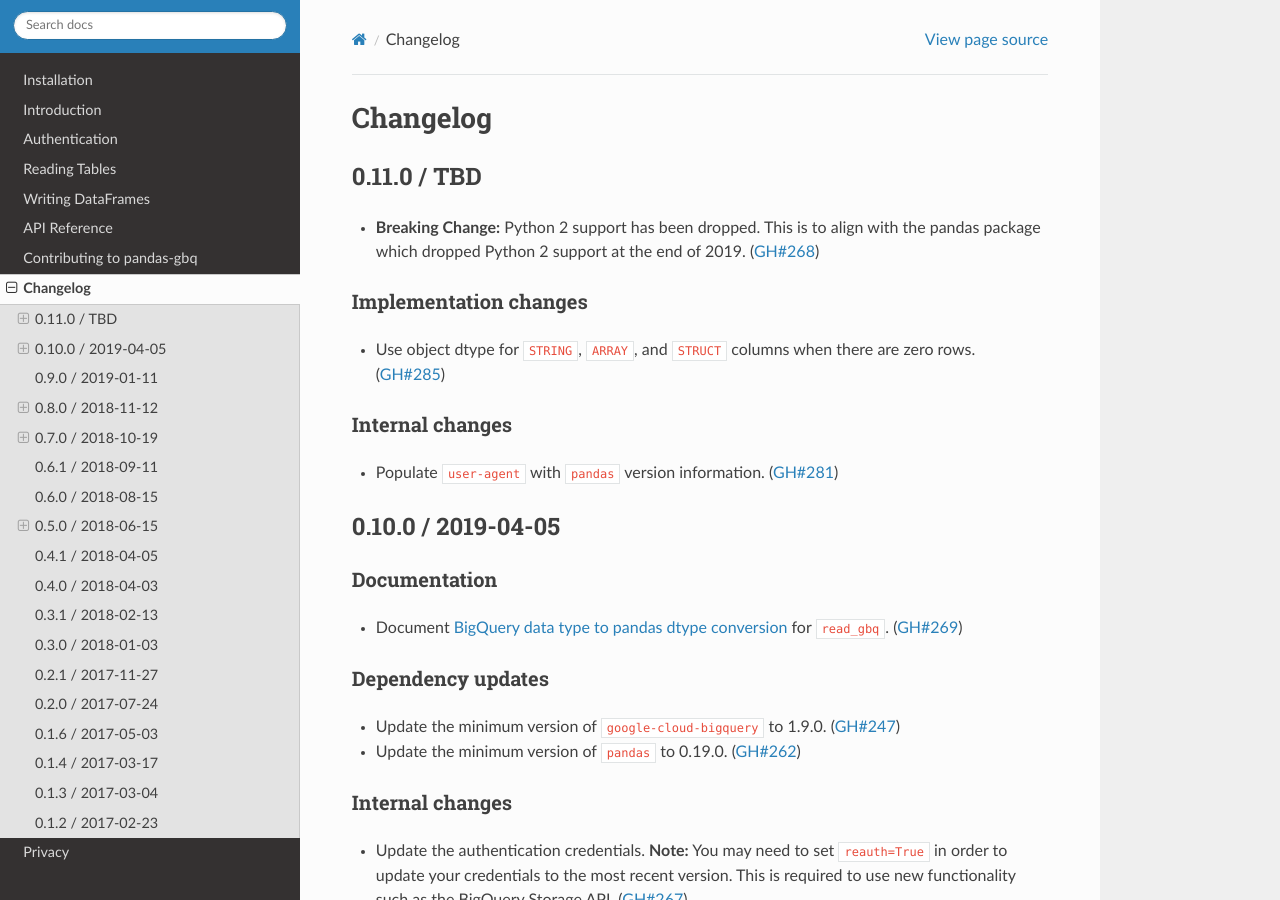
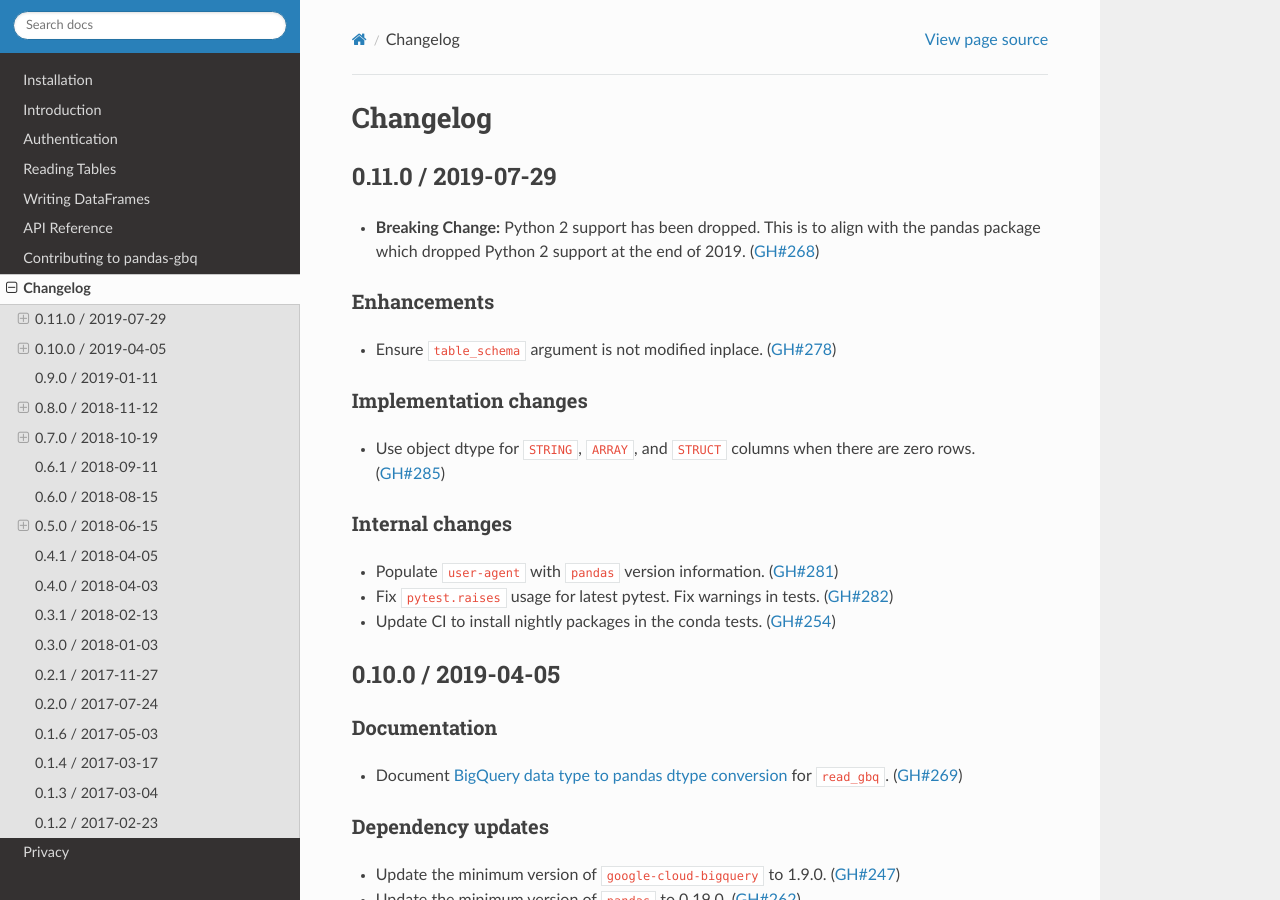
Before and after one commit to googleapis/python-bigquery-pandas, a Sphinx documentation site: the page built from docs/source/changelog.rst, in a window 1280 px wide and 900 px high. Built offline with Sphinx 7.4.7 and the Read the Docs theme 2.0.0, drawn with Linux system fonts in a browser that asks for light colours.

Commit message:
Release 0.11.0

```diff
--- a/docs/source/changelog.rst
+++ b/docs/source/changelog.rst
@@ -3,12 +3,17 @@ Changelog
 
 .. _changelog-0.11.0:
 
-0.11.0 / TBD
-------------
+0.11.0 / 2019-07-29
+-------------------
 
 - **Breaking Change:** Python 2 support has been dropped. This is to align
   with the pandas package which dropped Python 2 support at the end of 2019.
   (:issue:`268`)
+
+Enhancements
+~~~~~~~~~~~~
+
+- Ensure ``table_schema`` argument is not modified inplace. (:issue:`278`)
 
 Implementation changes
 ~~~~~~~~~~~~~~~~~~~~~~
@@ -20,6 +25,9 @@ Internal changes
 ~~~~~~~~~~~~~~~~
 
 - Populate ``user-agent`` with ``pandas`` version information. (:issue:`281`)
+- Fix ``pytest.raises`` usage for latest pytest. Fix warnings in tests.
+  (:issue:`282`)
+- Update CI to install nightly packages in the conda tests. (:issue:`254`)
 
 .. _changelog-0.10.0:
 
```
